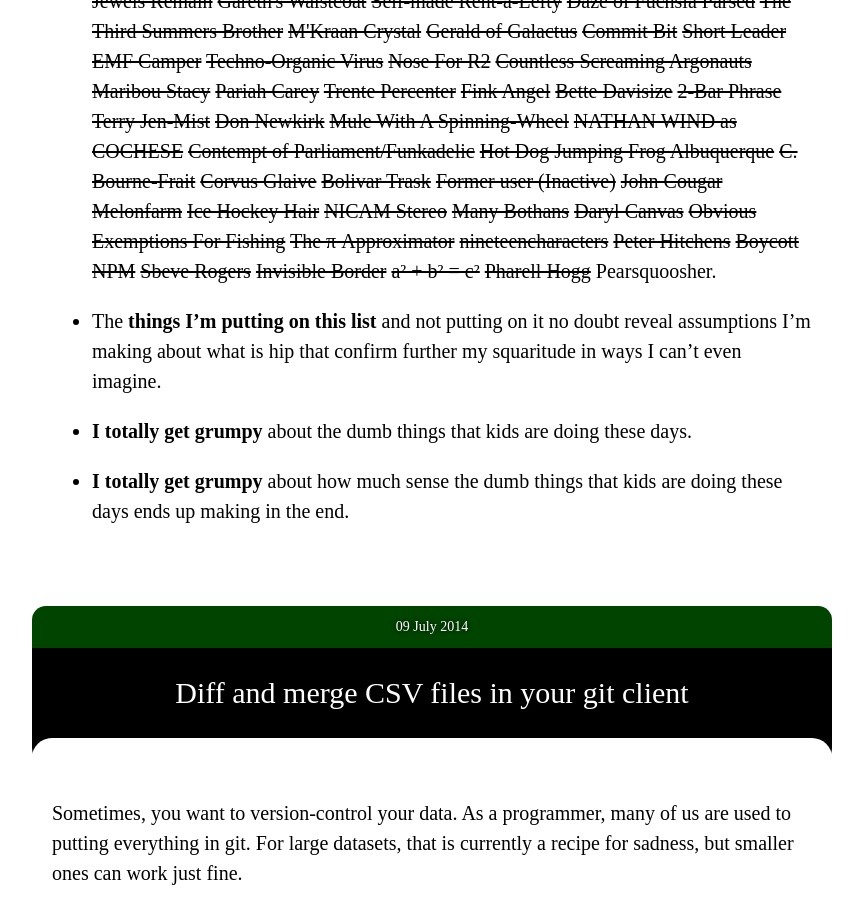
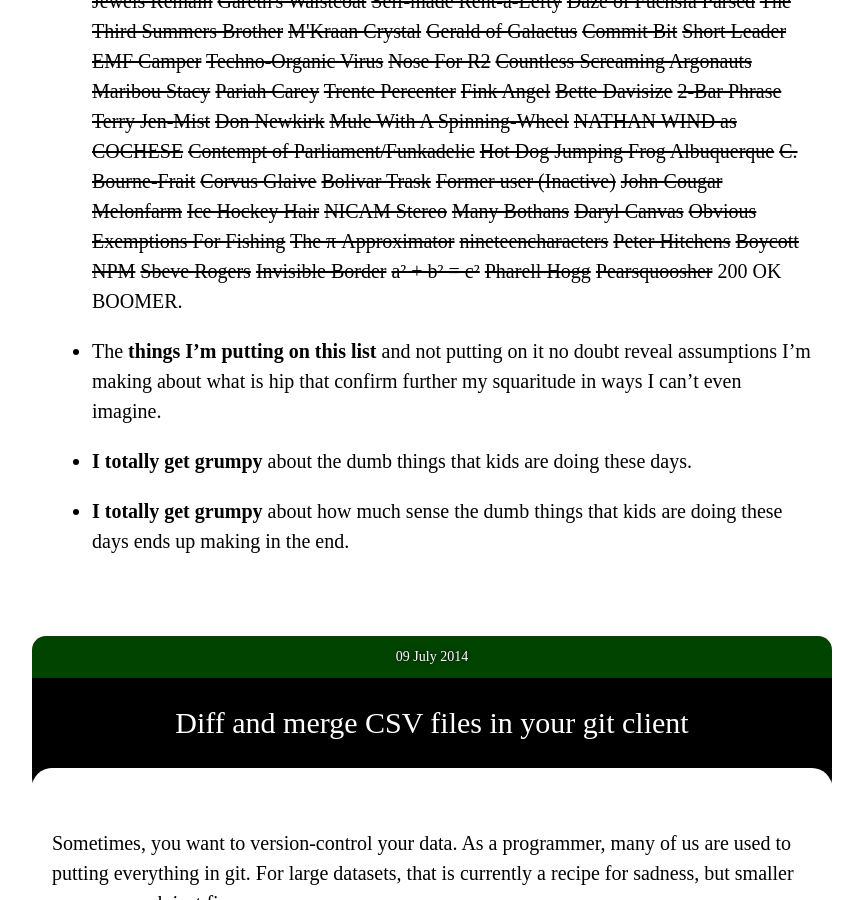
Before and after one commit to paulfitz/paulfitz.github.io, a Jekyll site: the page built from index.html, in a window 1280 px wide and 900 px high, scrolled down 20946 px. Shown: the whole window, without its empty margins (208-1071 px from the left). Built offline with Jekyll 4.4.1, drawn with Linux system fonts in a browser that asks for light colours; nearby versions of some CDN libraries.

Commit message:
more pike

```diff
--- a/_data/pikes.json
+++ b/_data/pikes.json
@@ -197,5 +197,6 @@
   "Invisible Border",
   "a² + b² = c²",
   "Pharell Hogg",
-  "Pearsquoosher"
+  "Pearsquoosher",
+  "200 OK BOOMER"
 ]
```
